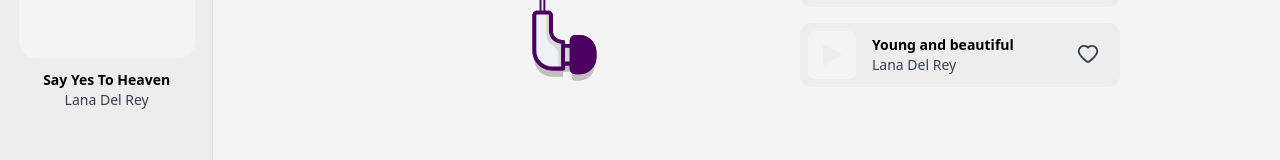
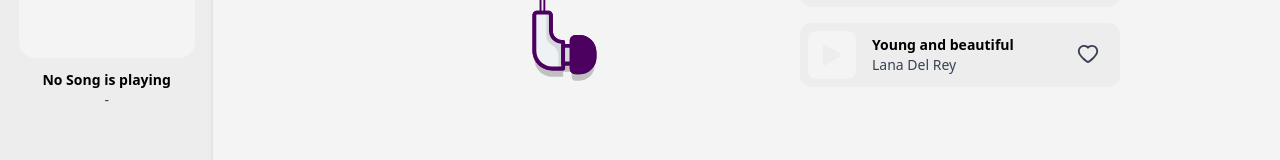
Before and after one commit to Aletheie/MusicPage, a React (Vite) app in the folder client/: page / in a window 1280 px wide. Shown: the part 533-693 px from the top of the page. Built offline with nearby package versions, Linux system fonts and the light colour scheme; no server answers.

Commit message:
Display the title and author of the song being played in the navigation bar

```diff
--- a/client/src/components/Player.tsx
+++ b/client/src/components/Player.tsx
@@ -1,9 +1,16 @@
+import useMusicStore from "../stores/musicStore";
+
 const Player = () => {
+  const { song } = useMusicStore((s) => ({ song: s.song }));
   return (
     <div className="text-sm flex flex-col items-center mt-9">
       <div className="w-44 h-44 bg-[#f4f4f4] rounded-2xl"></div>
-      <p className="font-bold mt-3">Say Yes To Heaven</p>
-      <p className="text-gray-700 font-medium">Lana Del Rey</p>
+      <p className="font-bold mt-3">
+        {song.songName.length ? song.songName : "No Song is playing"}
+      </p>
+      <p className="text-gray-700 font-medium">
+        {song.songAuthor.length ? song.songAuthor : " - "}
+      </p>
     </div>
   );
 };
```
